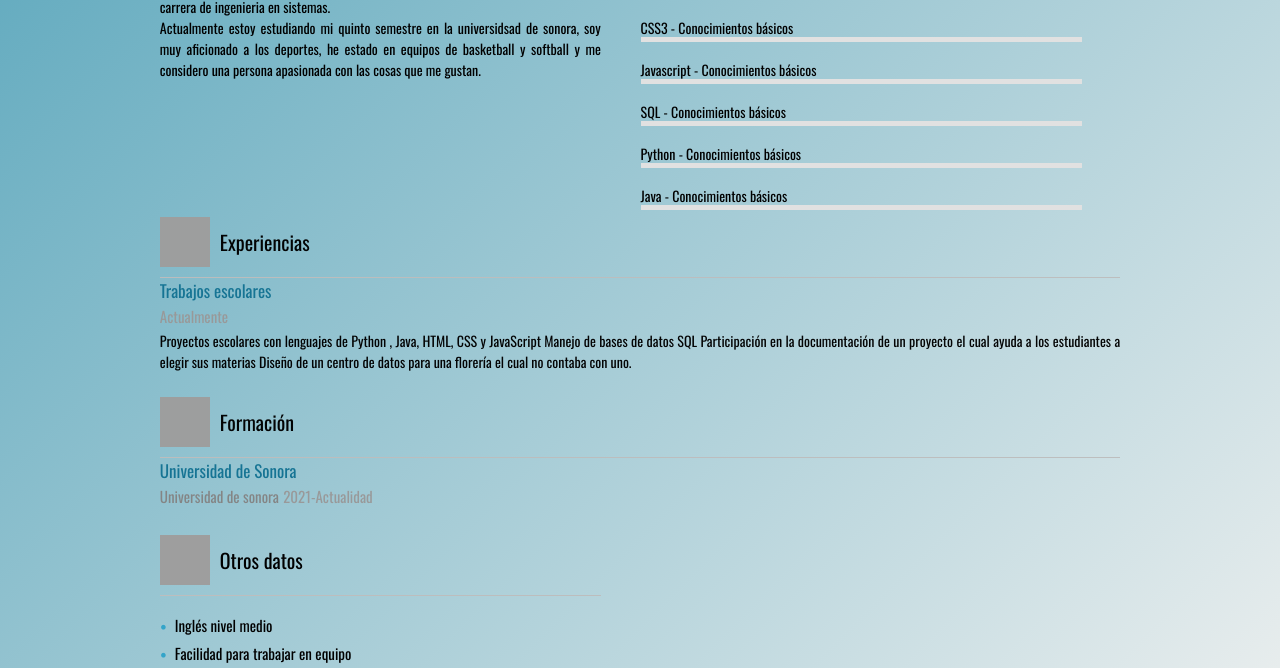
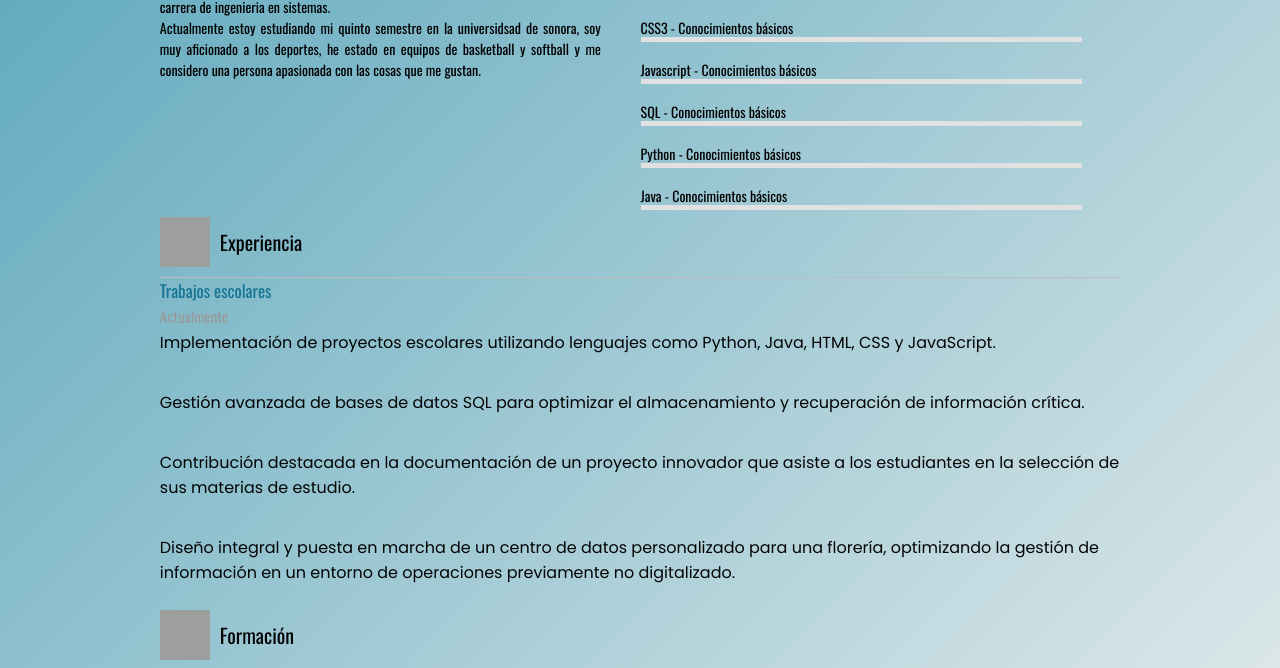
Before and after one commit to jcelaya55/jcelaya55.github.io, a plain HTML site: page index.html in a window 1280 px wide. Shown: the part 533-1201 px from the top of the page. Drawn offline with nearby package versions, Linux system fonts and the light colour scheme; grey boxes are pictures that could not be loaded.

Commit message:
Update index.html

```diff
--- a/index.html
+++ b/index.html
@@ -54,7 +54,7 @@
   <!-- Experiencia -->
   <div class="grid_16 experiences appear">
     <img class="icon" src="https://i.imgur.com/gIXe1cf.png" alt="Experiencias">
-    <h3>Experiencias</h3>
+    <h3>Experiencia</h3>
     <style>
       p {
         text-align: justify;
@@ -64,14 +64,12 @@
        <li>
         <h4><strong>Trabajos escolares </strong></h4>
         <span class="date">Actualmente </span>
-        <p>Proyectos escolares con lenguajes de
-        Python , Java, HTML, CSS y JavaScript
-        Manejo de bases de datos SQL
-        Participación en la documentación de un
-        proyecto el cual ayuda a los estudiantes a
-        elegir sus materias
-        Diseño de un centro de datos para una
-        florería el cual no contaba con uno.</p>
+        <ul style="list-style-type:circle">
+          <li>Implementación de proyectos escolares utilizando lenguajes como Python, Java, HTML, CSS y JavaScript.</li>
+          <li>Gestión avanzada de bases de datos SQL para optimizar el almacenamiento y recuperación de información crítica.</li>
+          <li>Contribución destacada en la documentación de un proyecto innovador que asiste a los estudiantes en la selección de sus materias de estudio.</li>
+          <li>Diseño integral y puesta en marcha de un centro de datos personalizado para una florería, optimizando la gestión de información en un entorno de operaciones previamente no digitalizado.</li>
+        </ul>
       </li>
 
     </ul>
```
